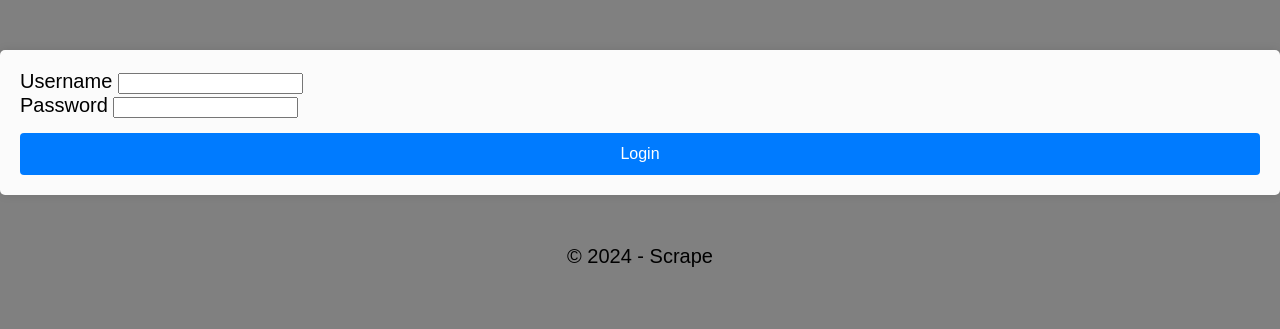
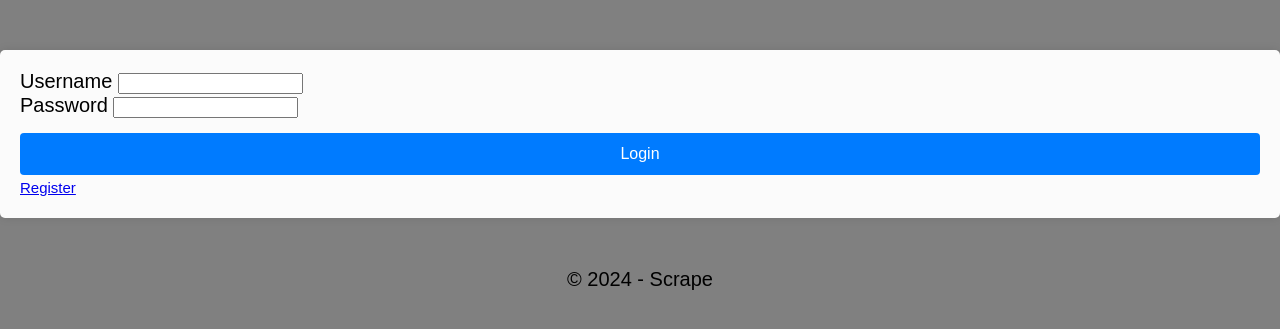
Before and after one commit to Temba23/scrape, a Django app: template templates/login.html in a window 1280 px wide. Shown: the top 329 px of the page. Run offline with Django 3.2, Linux system fonts and the light colour scheme; the template is opened without the code that fills it, so the values that code supplies are empty, except form fields; tables that the repository leaves empty hold one stand-in row (values such as "Sample post"); form fields are guessed from the names that the template uses.

Commit message:
Register link up in Login Page for new users0

```diff
--- a/static/css/style.css
+++ b/static/css/style.css
@@ -97,3 +97,10 @@ main {
     font-weight: 100;
     font-size: smaller;
 }
+
+.re {
+    text-align: center;
+    font-size: 15px;
+    font-weight: 100;
+    margin-top: 20px;
+}
--- a/templates/dash.html
+++ b/templates/dash.html
@@ -18,6 +18,6 @@
         <a href="{% url 'create_watchlist' %}" class="dashboard-button">Create Watchlist</a>
     </div>
 </div>
-<a href="{% url 'logout' %}" class="c dashboard-button">logout</a>
+<a href="{% url 'logout' %}" class="dashboard-button">logout</a>
 
 {% endblock %}
--- a/templates/login.html
+++ b/templates/login.html
@@ -25,6 +25,8 @@ Login
         {{ form.password }}
     </div>
     <button type="submit" class="btn">Login</button>
+
 </form>
+<a href="{% url 'register' %}" class="re">Register</a>
 
 {% endblock %}
```
